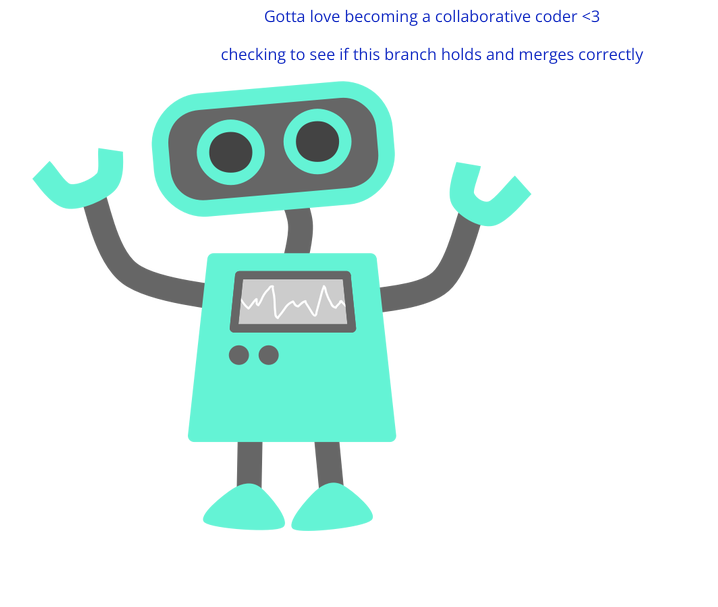
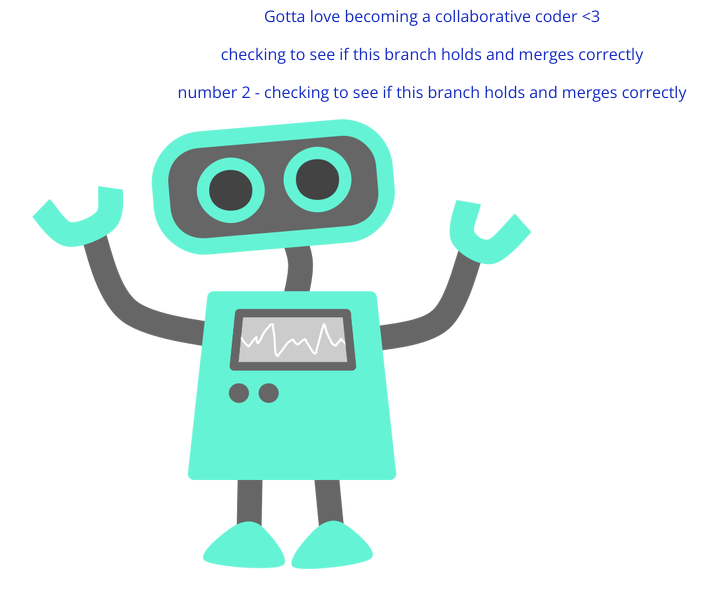
Before and after one commit to d0bie/105-project, a plain HTML site: page index.html in a window 1280 px wide. Shown: the part 165-772 px from the top of the page, without its empty margins (208-926 px from the left). Drawn offline with nearby package versions, Linux system fonts and the light colour scheme.

Commit message:
2nd time commit to merge

```diff
--- a/index.html
+++ b/index.html
@@ -11,6 +11,7 @@
 		<h1>Git, GitHub & the Command Line</h1>
 		<p>Gotta love becoming a collaborative coder <3</p>
 		<p>checking to see if this branch holds and merges correctly</p>
+		<p>number 2 - checking to see if this branch holds and merges correctly</p>
 		<img src="img/happy-blue-robot.png">
 	</section>
 </body>
```
